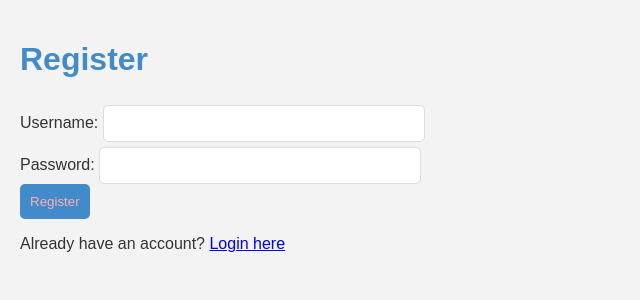
After one commit to sakkarin31/web_101, a Flask app: page /register in a window 1280 px wide. The commit adds this page. Shown: the top 300 px of the page, without its empty margins (0-640 px from the left). Run offline with Flask 3, Linux system fonts and the light colour scheme.

Commit message:
register but not work

```diff
--- a/main.py
+++ b/main.py
@@ -1,4 +1,5 @@
-from flask import Flask, render_template, request, redirect, url_for
+from flask import Flask, render_template, request, redirect, url_for, flash
+from werkzeug.security import generate_password_hash, check_password_hash
 
 app = Flask(__name__)
 
@@ -10,16 +11,38 @@ def home():
 def login():
     error = None
     if request.method == 'POST':
-        enter_username = request.form['username']
-        enter_password = request.form['password']
-        if not is_valid_user(enter_username, enter_password):
+        entered_username = request.form['username']
+        entered_password = request.form['password']
+        if not is_valid_user(entered_username, entered_password):
             error = 'Invalid Credentials. Please try again.'
         else:
             return redirect(url_for('home'))
     return render_template('login.html', error=error)
 
+@app.route('/register', methods=['GET', 'POST'])
+def register():
+    error = None
+    if request.method == 'POST':
+        entered_username = request.form['username']
+        entered_password = request.form['password']
+
+        if is_existing_user(entered_username):
+            flash('Username already exists. Please choose a different username.', 'error')
+        else:
+            hashed_password = generate_password_hash(entered_password, method='sha256')
+            create_user(entered_username, hashed_password)
+            flash('Registration successful. You can now log in.', 'success')
+            return redirect(url_for('login'))
+    return render_template('register.html', error=error)
+
 def is_valid_user(username, password):
     return username == 'wwww' and password == '123123'
 
+def is_existing_user(username):
+    return username == 'wwww'
+
+def create_user(username, password):
+    pass
+
 if __name__ == '__main__':
     app.run(debug=True)
--- a/templates/login.html
+++ b/templates/login.html
@@ -19,5 +19,6 @@
         <br>
         <button type="submit">Login</button>
     </form>
+    <p>Don't have an account? <a href="{{ url_for('register') }}">Register here</a></p>
 </body>
 </html>
--- /dev/null
+++ b/templates/register.html
@@ -0,0 +1,54 @@
+<!DOCTYPE html>
+<html lang="en">
+<head>
+    <meta charset="UTF-8">
+    <meta name="viewport" content="width=device-width, initial-scale=1.0">
+    <title>Register</title>
+    <style>
+        body {
+            font-family: Arial, sans-serif;
+            background-color: #f3f3f3;
+            margin: 0;
+            padding: 20px;
+            color: #333;
+        }
+        h1 {
+            color: #428bca;
+        }
+        label, p {
+            font-size: 16px;
+        }
+        input[type="text"], input[type="password"] {
+            margin-top: 5px;
+            padding: 10px;
+            border: 1px solid #ddd;
+            border-radius: 5px;
+            width: 300px;
+        }
+        button {
+            padding: 10px;
+            background-color: #428bca;
+            color: #feaeae;
+            border: none;
+            border-radius: 5px;
+            cursor: pointer;
+        }
+    </style>
+</head>
+<body>
+    <h1>Register</h1>
+    {% if error %}
+    <p style="color: red;">{{ error }}</p>
+    {% endif %}
+    <form method="post" action="{{ url_for('register') }}">
+        <label for="username">Username:</label>
+        <input type="text" id="username" name="username" required>
+        <br>
+        <label for="password">Password:</label>
+        <input type="password" id="password" name="password" required>
+        <br>
+        <button type="submit">Register</button>
+    </form>
+    <p>Already have an account? <a href="{{ url_for('login') }}">Login here</a></p>
+</body>
+</html>
```
